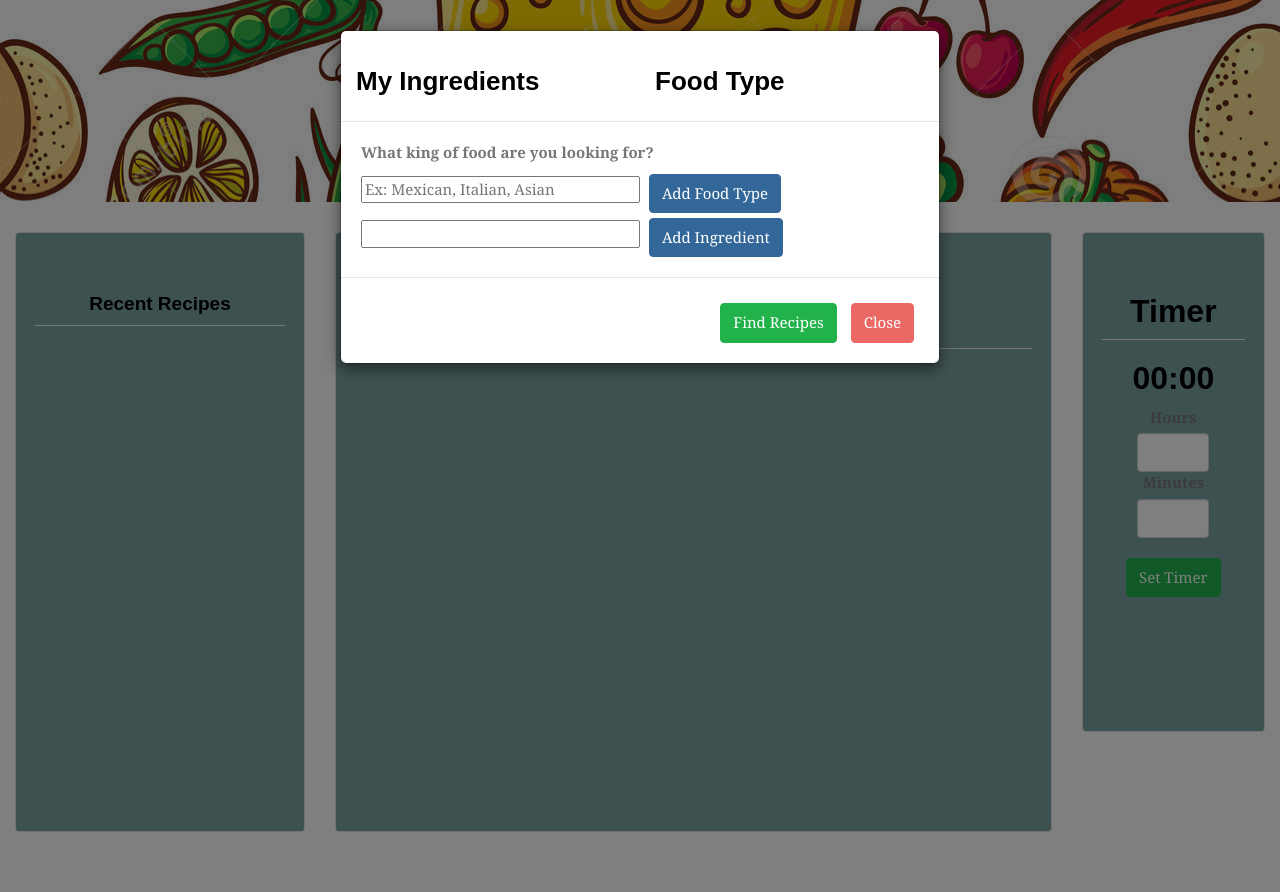
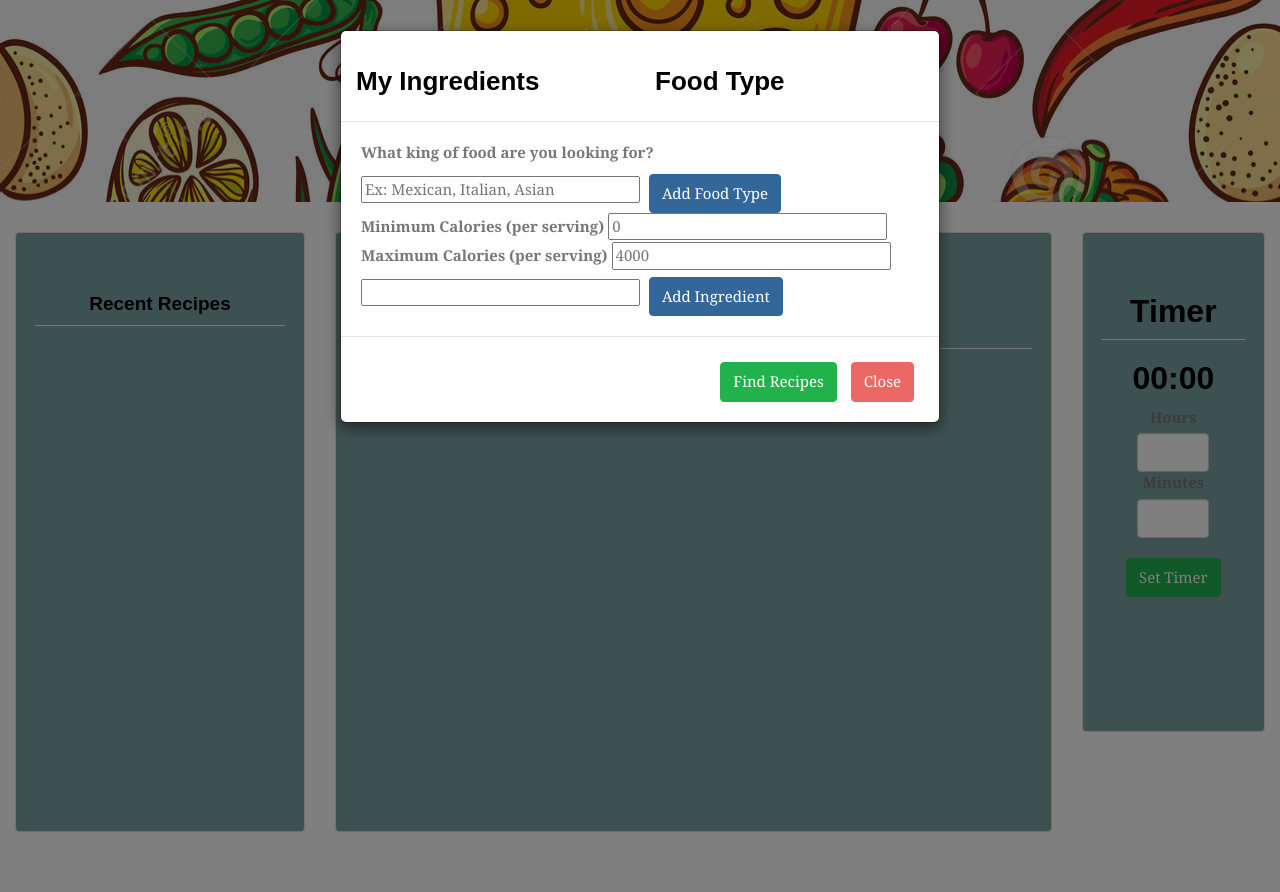
Before and after one commit to crisayala16/Recipe-App, a PHP site: page / in a window 1280 px wide, after a click on "New Recipe". Run offline with PHP 8.4, Linux system fonts and the light colour scheme; some libraries are stand-ins or nearby versions; some web fonts are replaced.

Commit message:
added new input fields for user 3-30

```diff
--- a/assets/css/style.css
+++ b/assets/css/style.css
@@ -18,3 +18,6 @@ input{
 button{
 	margin: 5px;
 }
+.recipe-box{
+	border: 2px dashed #fff;
+}
--- a/assets/javascript/app.js
+++ b/assets/javascript/app.js
@@ -10,6 +10,9 @@ $(document).ready(function(){
 	var matchingLines = 0;
 	var lineHasIngredient;
 	var foodType = "all";
+	var minCal = "0";
+	var maxCal = "4000";
+	var health = "";
 
 	$(document).on("click", "#add-ingredient", function(){
 		ingredient = $("#ingredient-input").val().trim();
@@ -23,13 +26,17 @@ $(document).ready(function(){
 		foodType = $("#food-type-input").val().trim();
 		$("#food-type-area").html("<button class='btn btn-info'>" + foodType + "</button>");
 		$("#food-type-input").val("");
-	})
-
+	});
 	$(document).on("click", "#find-recipes", function(){
 		var ingredientString = ingredients.join("+");
 		console.log(ingredientString);
+		minCal = $("#min-cal").val().trim();
+		maxCal = $("#max-cal").val().trim();
+		console.log("Min cal: " + minCal);
+		console.log("Max cal: " + maxCal);
 		queryUrl = "https://api.edamam.com/search?q=" + foodType
-		+ "&app_id=06ea1511&app_key=bdeec150a8701cdf840910049d39fb52&from=0&to=100&calories=gte%20591,%20lte%20722"
+		+ "&app_id=06ea1511&app_key=bdeec150a8701cdf840910049d39fb52&from=0&to=100&calories=gte " + minCal +
+		",lte " + maxCal;
 		$.ajax({
 			url: queryUrl,
 			method: "GET"
@@ -65,12 +72,13 @@ $(document).ready(function(){
 						}
 					}
 				}
-				if(matchingLines === currentRecipe.ingredientLines.length || matchingLines > 2){
+				if(matchingLines === currentRecipe.ingredientLines.length || matchingLines > 0){
 
 					var div = $("<div id='recipe-box'>");
 					div.append("<h3 class='text-center'>" + currentRecipe.label + "</h3>")
 					div.append("<img src='" + currentRecipe.image + "'>");
 					div.append("<h4>" + currentRecipe.source + "</h4>");
+					div.append("<h4>Matching Lines: " + matchingLines + "</h4>");
 					$("#recipes").append(div);
 					console.log("Recipe Posted!");
 				}
--- a/index.html
+++ b/index.html
@@ -45,8 +45,11 @@
 								<label>What king of food are you looking for?</label>
 								<input type="text" id="food-type-input" placeholder="Ex: Mexican, Italian, Asian">
 								<button class="btn btn-info" id="food-type-btn">Add Food Type</button>
+								<label>Minimum Calories (per serving)</label>
+								<input type="text" id="min-cal" value="0">
+								<label>Maximum Calories (per serving)</label>
+								<input type="text" id="max-cal" value="4000">
 								<input type="text" id="ingredient-input">
-
 								<button class="btn btn-info" id="add-ingredient">Add Ingredient</button>
 
 						</div>
```
